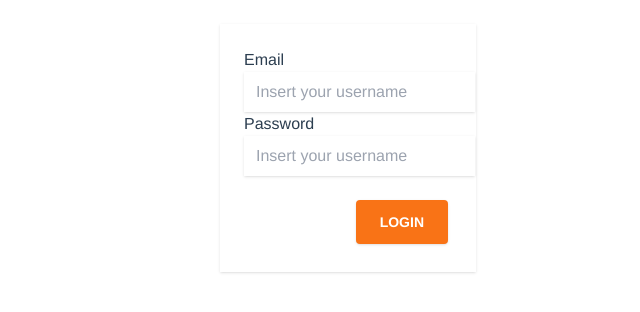
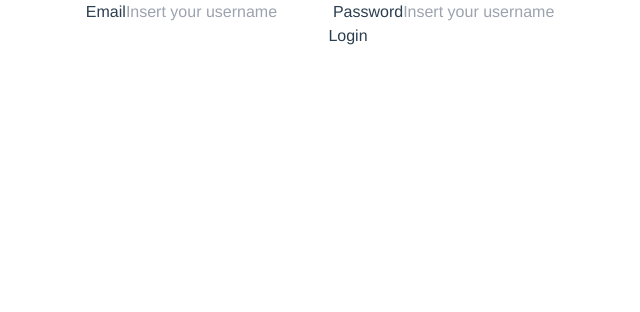
Before and after one commit to michele-tolin/Vue360_course, a Vue app in the folder week_4/expensetracker/: page / in a window 1280 px wide. Shown: the top 312 px of the page, without its empty margins (292-932 px from the left). Built offline with nearby package versions, Linux system fonts and the light colour scheme; no server answers.

Commit message:
eliminazione purge

```diff
--- a/week_4/expensetracker/tailwind.config.js
+++ b/week_4/expensetracker/tailwind.config.js
@@ -1,10 +1,5 @@
 module.exports = {
-  purge: [
-    "./src/**/*.html",
-    "./src/**/*.vue",
-    "./src/**/*.js",
-    "./src/**/*.ts",
-  ],
+  purge: [],
   theme: {
     extend: {},
   },
```
